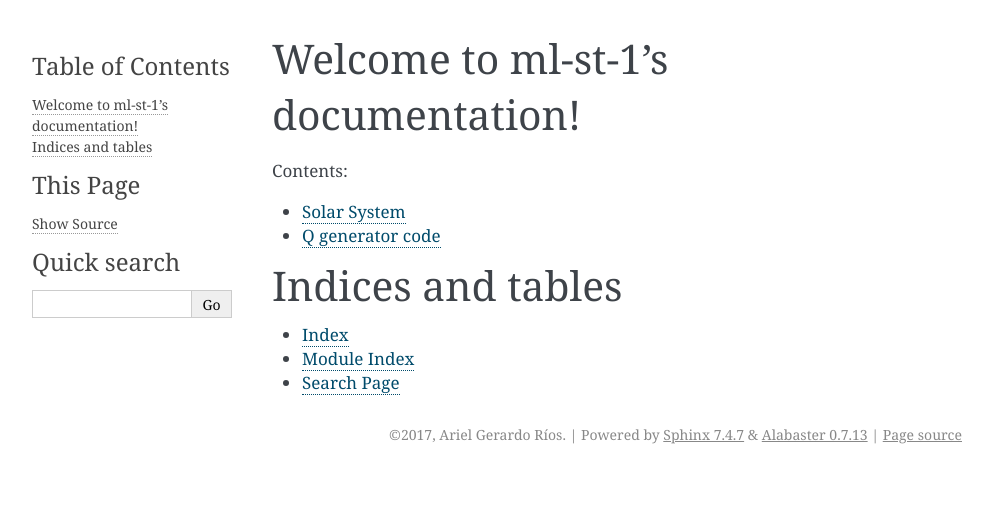
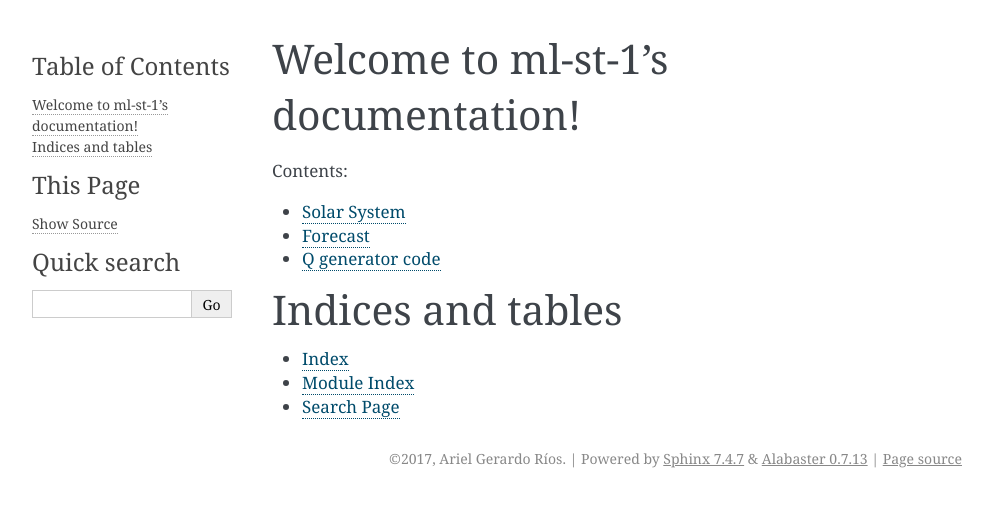
Before and after one commit to ariel17/ml-st-1, a Sphinx documentation site: the page built from docs/index.rst, in a window 1280 px wide. Shown: the top 507 px of the page, without its empty margins (148-1141 px from the left). Built offline with Sphinx 7.4.7, drawn with Linux system fonts in a browser that asks for light colours; formulas are drawn with MathJax 3.

Commit message:
Adds more autodoc pages.

```diff
--- /dev/null
+++ b/docs/forecast.rst
@@ -0,0 +1,6 @@
+==========
+ Forecast
+==========
+
+.. automodule:: forecast
+   :members:
--- a/docs/index.rst
+++ b/docs/index.rst
@@ -10,7 +10,8 @@
    :maxdepth: 2
    :caption: Contents:
 
-   planets
+   solar
+   forecast
    q
 
 Indices and tables
```
Also changed, not shown: docs/solar.rst (renamed from docs/planets.rst).
